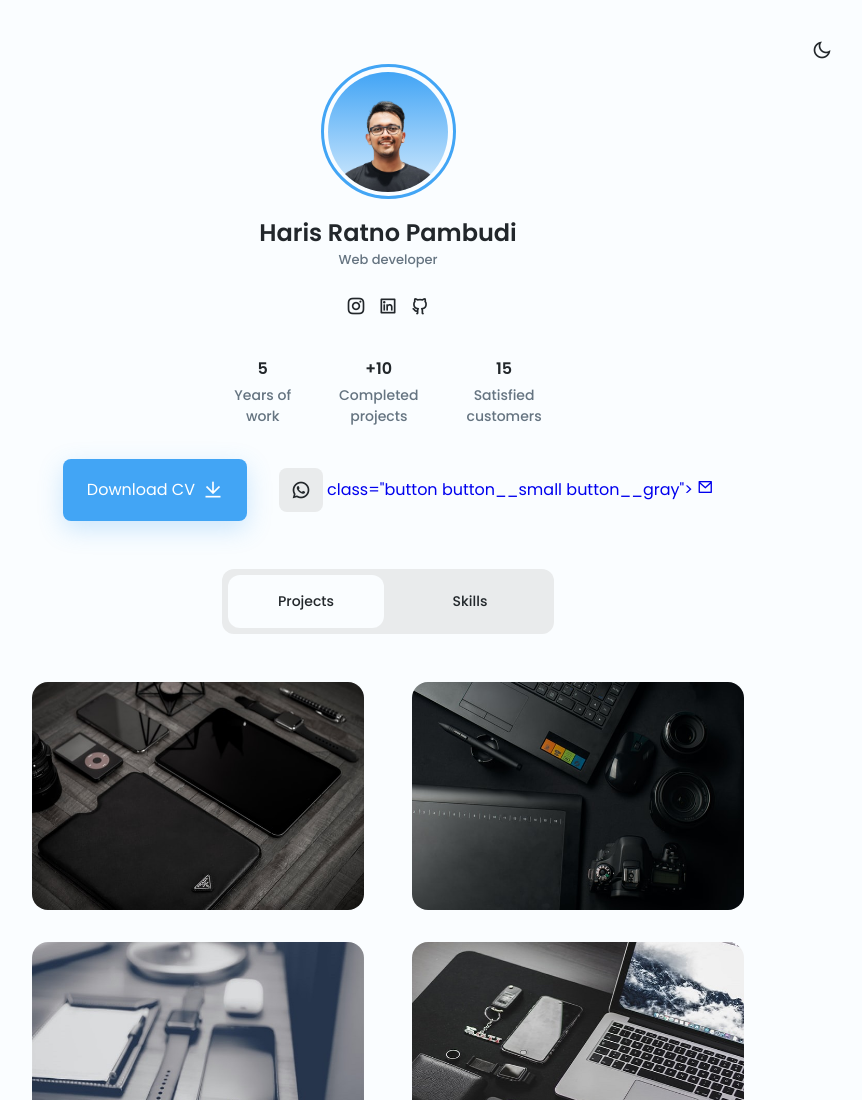
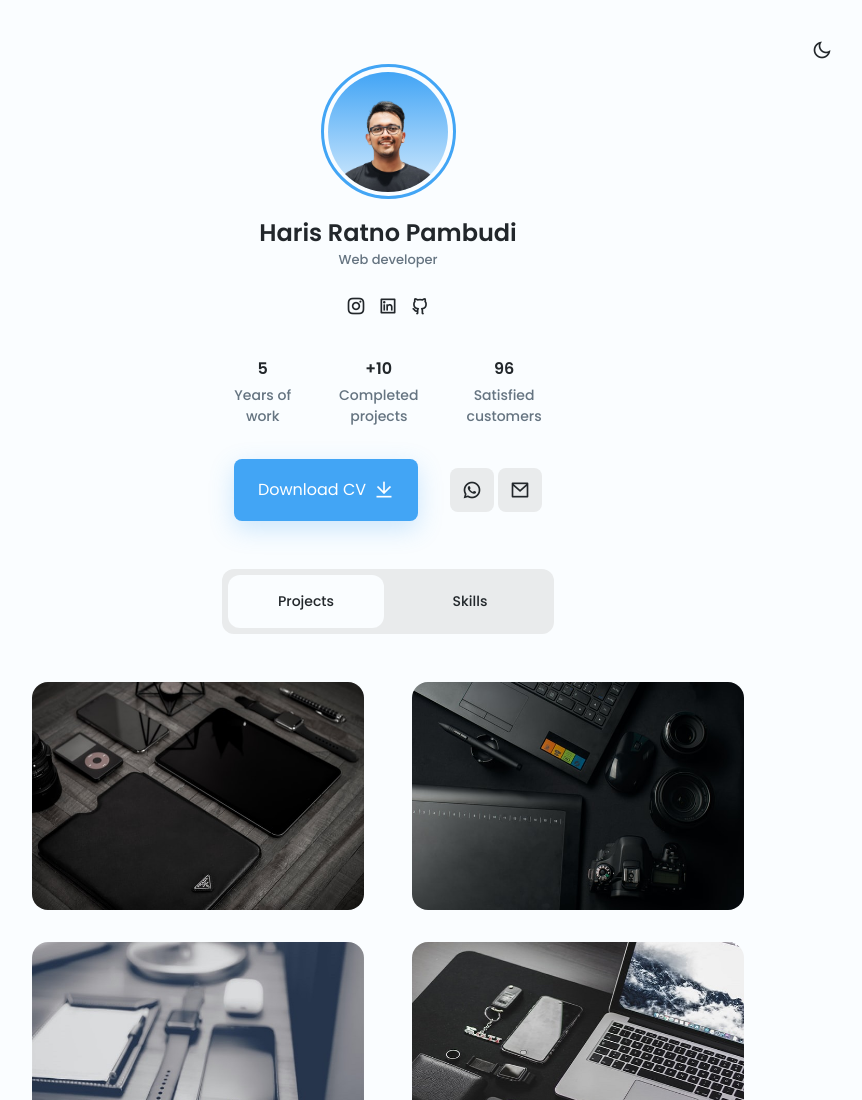
Before and after one commit to harisratnopambudi/portfolio, a plain HTML site: page index.html in a window 1280 px wide. Shown: the top 1100 px of the page, without its empty margins (252-1114 px from the left). Drawn offline with nearby package versions, Linux system fonts and the light colour scheme.

Commit message:
Update index.html

```diff
--- a/index.html
+++ b/index.html
@@ -60,7 +60,7 @@
                         </p>
                     </div>
                     <div class="profile__info-group">
-                        <h3 class="profile__info-number">15</h3>
+                        <h3 class="profile__info-number">96</h3>
                         <p class="profile__info-description">Satisfied <br> customers</p>
                     </div>
                 </div>
@@ -77,7 +77,7 @@
                             <i class="ri-whatsapp-line"></i>
                         </a>
                         <!-- Insert your brand name or profile -->
-                        <a href="mailto:harisratnopambudi@gmail.com" rel="noopener noreferrer" target="_blank"> class="button button__small button__gray">
+                        <a href="mailto:harisratnopambudi@gmail.com" rel="noopener noreferrer" target="_blank" class="button button__small button__gray">
                             <i class="ri-mail-line"></i>
                         </a>
                     </div>
```
